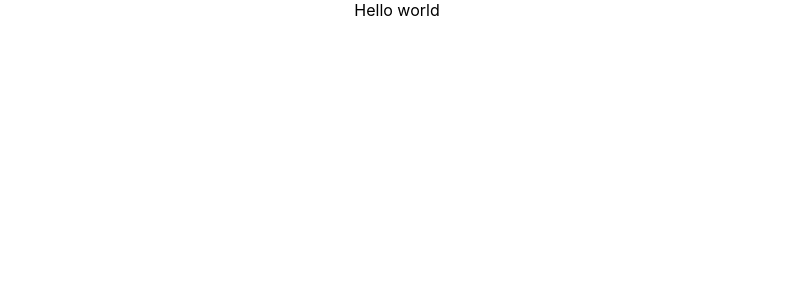
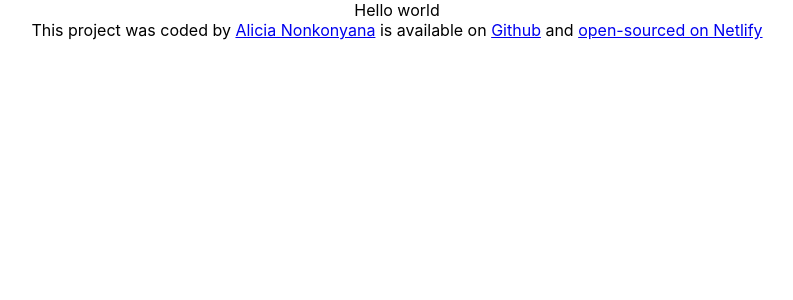
Before and after one commit to Alicianonkonyana/react-weather-apps, a React (Create React App) app: page / in a window 1280 px wide. Shown: the top 300 px of the page, without its empty margins (243-1036 px from the left). Built offline with nearby package versions, Linux system fonts and the light colour scheme.

Commit message:
Added a footer

```diff
--- a/src/App.js
+++ b/src/App.js
@@ -1,7 +1,38 @@
 import "./App.css";
 
 function App() {
-  return <div className="App">Hello world</div>;
+  return (
+    <div className="App">
+      Hello world
+      <footer>
+        This project was coded by{" "}
+        <a
+          href="https://github.com/Alicianonkonyana"
+          target="_blank"
+          rel="noreferrer"
+        >
+          Alicia Nonkonyana
+        </a>{" "}
+        is available on{" "}
+        <a
+          href="https://github.com/Alicianonkonyana/react-weather-apps"
+          target="_blank"
+          rel="noreferrer"
+        >
+          Github
+        </a>{" "}
+        and{" "}
+        <a
+          href="https://monumental-griffin-c83eff.netlify.app/"
+          target="_blank"
+          rel="noreferrer"
+        >
+          {" "}
+          open-sourced on Netlify
+        </a>
+      </footer>
+    </div>
+  );
 }
 
 export default App;
```
